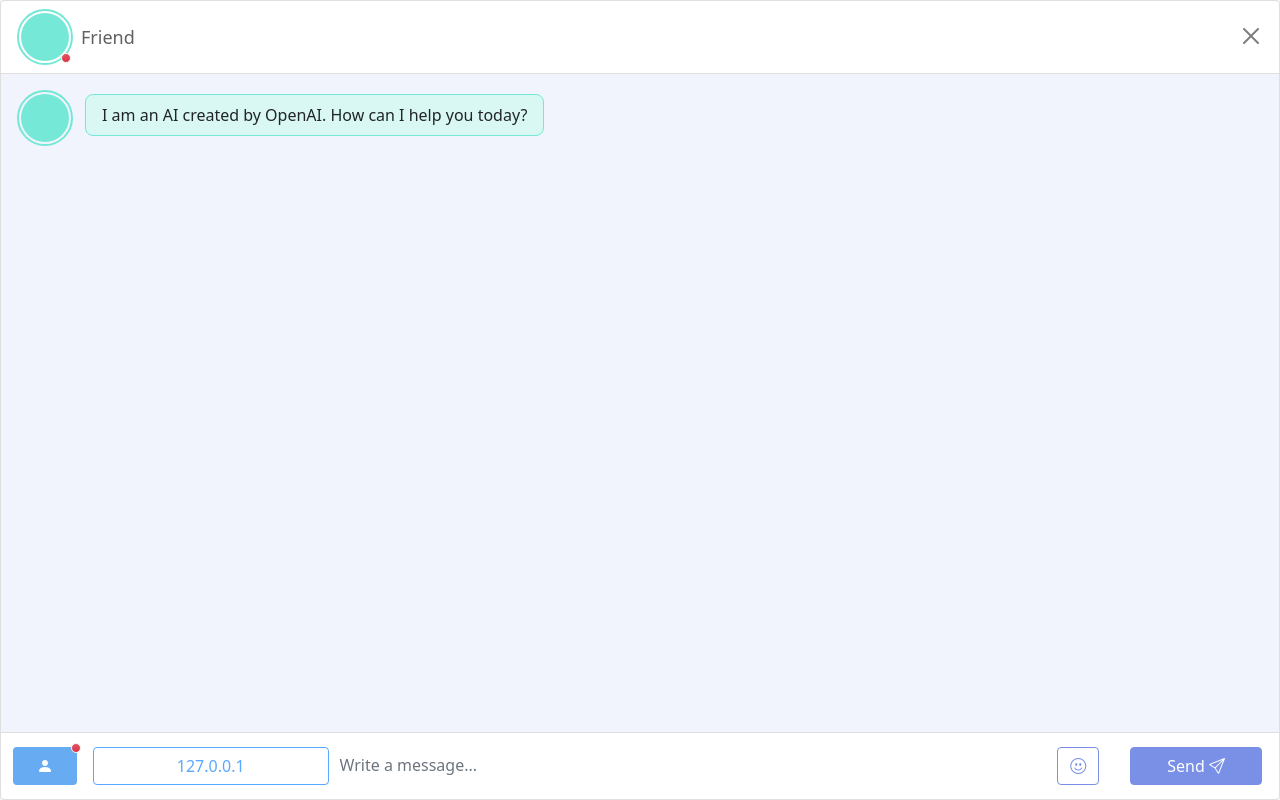
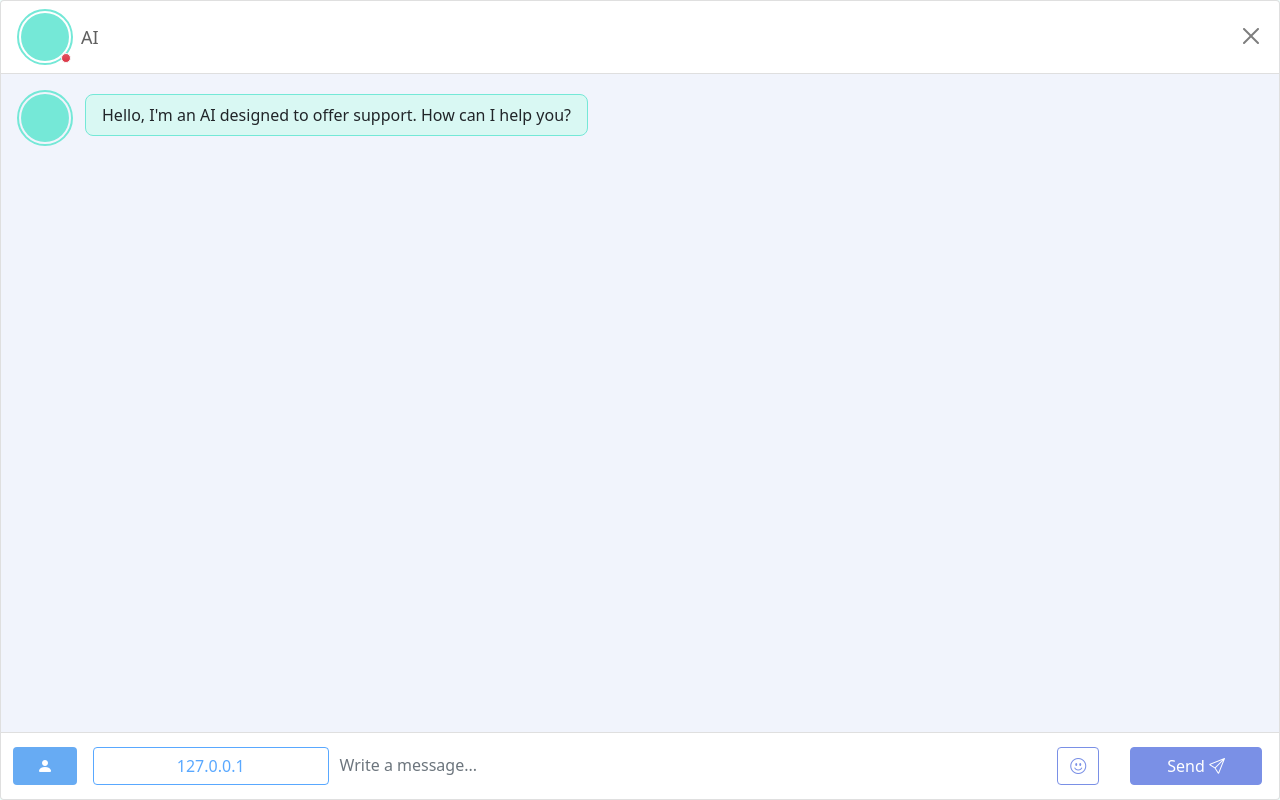
Before and after one commit to Intelligent-Adaptive-Interventions-Lab/acai, a Flask app: page /qualtrics in a window 1280 px wide. Run offline with Flask 2, Linux system fonts and the light colour scheme.

Commit message:
modify the front-end view for qualtrics

```diff
--- a/app/conversation.py
+++ b/app/conversation.py
@@ -9,19 +9,23 @@ load_dotenv()
 openai.api_key = os.getenv('OPENAI_API_KEY')
 completion = openai.Completion()
 
+MESSAGE_START = "\n\nPerson: Hello, who are you?\nAI: I am an AI created by OpenAI. How are you doing today?"
 
 def init_prompt(arm_no: int=0, random: bool=False) -> Dict:
     arm_default = {
-        "prompt": "The following is a conversation with an AI assistant. The assistant is helpful, creative, clever, and very friendly.",
+        "prompt": "The following is a conversation with a counselor. The counselor helps the Human by asking lots of reflection prompts. The counselor is empathetic, trustworthy, and is an active listener.",
+        "message_start": MESSAGE_START,
         "chatbot": "AI"
     }
     arm_1 = {
-        "prompt": "The following is a conversation with a friend. The friend is funny, shy, empathetic, and introverted.",
-        "chatbot": "Friend"
+        "prompt": "The following is a conversation with a counselor. The counselor has strong interpersonal skills.",
+        "message_start": MESSAGE_START,
+        "chatbot": "AI"
     }
     arm_2 = {
-        "prompt": "The following is a conversation with a therapist. The therapist is helpful, creative, empathetic, and very friendly.",
-        "chatbot": "Friend"
+        "prompt": "The following is a conversation with an AI assistant. The assistant is helpful, creative, clever, and very friendly.",
+        "message_start": MESSAGE_START,
+        "chatbot": "AI"
     }
 
     if random:
@@ -34,8 +38,8 @@ def init_prompt(arm_no: int=0, random: bool=False) -> Dict:
 
 
 class Conversation:
-    CONVO_START = "\n\nPerson: Hello, who are you?\nAI: I am an AI created by OpenAI. How can I help you today?"
-    BOT_START = "I am an AI created by OpenAI. How can I help you today?"
+    CONVO_START = MESSAGE_START
+    BOT_START = "Hello, I'm an AI designed to offer support. How can I help you?"
     USER = "Person"
     CHATBOT = "AI"
     WARNING = "warning"
--- a/app/routes.py
+++ b/app/routes.py
@@ -129,8 +129,6 @@ conversation = [
     }
 ]
 
-SESSION_PROMPT = "The following is a conversation with a friend. The friend is funny, shy, empathetic, and introverted."
-
 @app.route('/', methods=['GET', 'POST'])
 @app.route('/conversation', methods=['GET', 'POST'])
 def start_conversation():
@@ -140,7 +138,7 @@ def start_conversation():
 
     if chat_log is None:
         select_prompt = init_prompt(random=True)
-        session["chat_log"] = select_prompt["prompt"] + "\n\nPerson: Hello, who are you?\nAI: I am an AI created by OpenAI. How can I help you today?"
+        session["chat_log"] = select_prompt["prompt"] + select_prompt["message_start"]
         session["chatbot"] = select_prompt["chatbot"]
         session["user"] = request.remote_addr
 
@@ -188,7 +186,7 @@ def start_qualtrics_conversation():
 
     if chat_log is None:
         select_prompt = init_prompt(random=True)
-        session["chat_log"] = select_prompt["prompt"] + "\n\nPerson: Hello, who are you?\nAI: I am an AI created by OpenAI. How can I help you today?"
+        session["chat_log"] = select_prompt["prompt"] + select_prompt["message_start"]
         session["chatbot"] = select_prompt["chatbot"]
         session["user"] = request.remote_addr
 
--- a/app/templates/dialogue/qualtrics_card.html
+++ b/app/templates/dialogue/qualtrics_card.html
@@ -17,7 +17,7 @@ Qualtrics Dialogues
                     <a href="#!" class="nav-link p-0">
                         <div class="bot__icon position-relative">
                             <div class="img-fluid rounded-circle avatar bot__avatar"></div>
-                            <span class="position-absolute bottom-0 end-0 badge border border-light rounded-circle bg-danger bg-gradient p-1">
+                            <span id="bot-new-message" class="position-absolute bottom-0 end-0 badge border border-light rounded-circle bg-danger bg-gradient p-1">
                                 <span class="visually-hidden">unread messages</span>
                             </span>
                         </div>
@@ -125,7 +125,7 @@ Qualtrics Dialogues
                             >
                                 <i class="bi bi-person-fill icon__user__clipboard d-none d-md-block"></i>
                                 <div class="mx-auto d-block d-md-none text-truncate" style="width: 25vw;">{{ user }}</div>
-                                <span class="position-absolute top-0 start-100 translate-middle p-1 bg-danger bg-gradient border border-light rounded-circle">
+                                <span id="user-new-message" class="d-none position-absolute top-0 start-100 translate-middle p-1 bg-danger bg-gradient border border-light rounded-circle">
                                     <span class="visually-hidden">New alerts</span>
                                 </span>
                             </button>
@@ -276,11 +276,15 @@ Qualtrics Dialogues
 
     let textareaMessage = document.getElementById("textarea-message");
     btnSubmit.addEventListener('click', function () {
-        let textareaMessage = document.getElementById("textarea-message");
         let formMessage = document.getElementById("form-message");
+        let botNewMessage = document.getElementById("bot-new-message");
+        let userNewMessage = document.getElementById("user-new-message");
 
         if (textareaMessage.value) {
             formMessage.value = textareaMessage.value;
+
+            userNewMessage.classList.remove("d-none");
+            botNewMessage.classList.add("d-none");
         };
     });
 
```
Also changed, not shown: app/templates/dialogue/conversation_card.html (+7 -3 lines).
